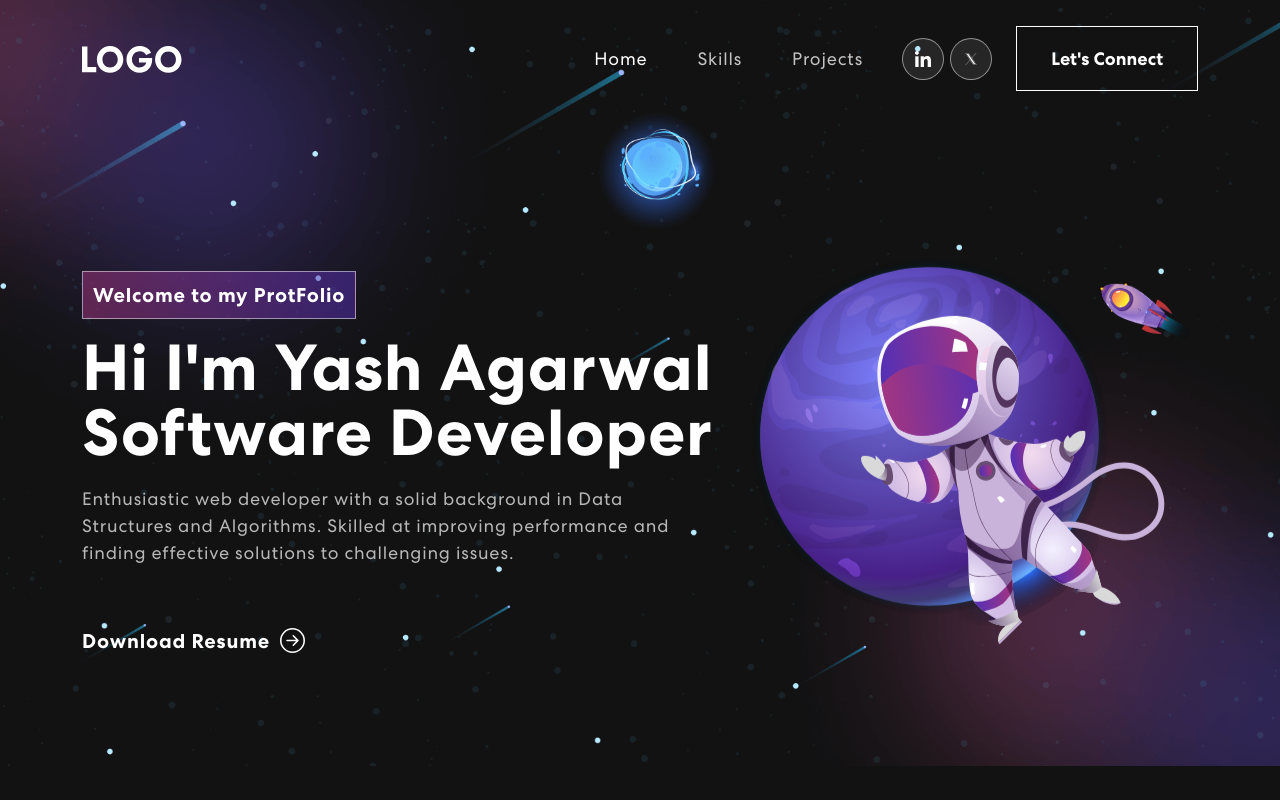
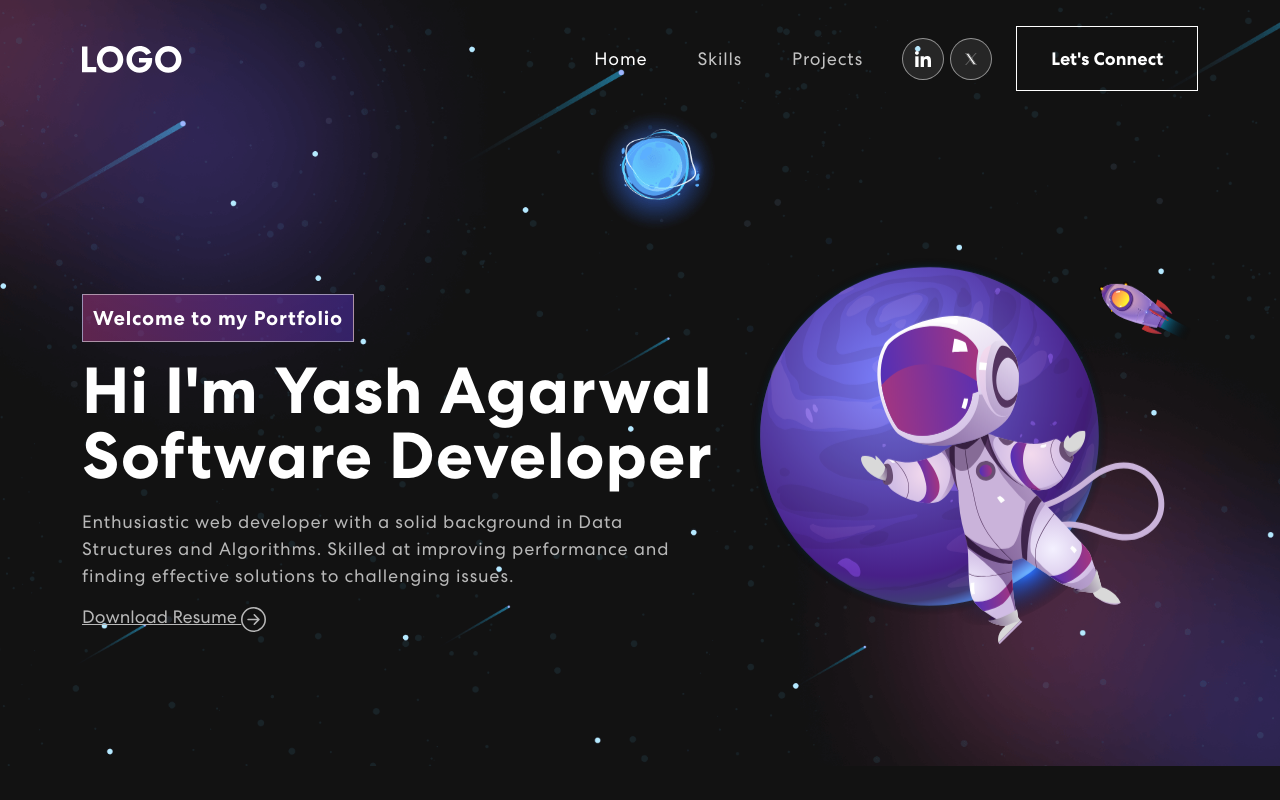
Before and after one commit to Yash-032/Protfolio, a React (Create React App) app: page / in a window 1280 px wide. Built offline with nearby package versions, Linux system fonts and the light colour scheme.

Commit message:
Resume Added

```diff
--- a/src/App.css
+++ b/src/App.css
@@ -296,3 +296,13 @@ nav.navbar .navbar-toggler[aria-expanded="true"] .navbar-toggler-icon {
 .txt-rotate > .wrap {
   border-right: 0.08em solid #666;
 }
+.resume-link {
+  text-decoration: underline;
+  color: #B8B8B8; /* Change color as desired */
+  font-size: 18px;
+}
+
+.arrow-icon {
+  font-size: 25px; /* Adjust size as desired */
+  vertical-align: middle;
+}
--- a/src/components/Banner.js
+++ b/src/components/Banner.js
@@ -1,10 +1,11 @@
-import { useState, useEffect } from "react"
-import { Col, Container, Row } from "react-bootstrap"
-import { ArrowRightCircle } from "react-bootstrap-icons"
-import headerImg from "../assets/img/header-img.svg"
+import { useState, useEffect } from "react";
+import { Col, Container, Row } from "react-bootstrap";
+import { ArrowRightCircle } from "react-bootstrap-icons";
+import headerImg from "../assets/img/header-img.svg";
+import YashResumePDF from '../assets/img/Resume.pdf';
 
 export const Banner = () => {
-    const toRotate = [ "Software Developer" , "Web Developer"];
+    const toRotate = ["Software Developer", "Web Developer"];
     const [loopNum, setLoopNum] = useState(0);
     const [isDeleting, setIsDeleting] = useState(false);
     const [text, setText] = useState('');
@@ -43,24 +44,27 @@ export const Banner = () => {
         } else {
             setIndex(prevIndex => prevIndex + 1);
         }
-      }
+    };
     return (
         <section className="banner" id="home">
             <Container>
                 <Row className="align-items-center">
                     <Col xs={12} md={6} xl={7}>
-                        <span className="tagline">Welcome to my ProtFolio</span>
-                        <h1>{`Hi I'm Yash Agarwal `}<br></br><span className="wrap"> {text}</span></h1>
+                        <span className="tagline">Welcome to my Portfolio</span>
+                        <h1>{`Hi I'm Yash Agarwal `}<br /><span className="wrap"> {text}</span></h1>
                         <p>
                             Enthusiastic web developer with a solid background in Data Structures and Algorithms. Skilled at improving performance and finding effective solutions to challenging issues.
                         </p>
-                        <button onClick={()=> console.log('Connect')}>Download Resume<ArrowRightCircle size={25}/></button>
+                        {/* Button to trigger the download */}
+                        <a href={YashResumePDF} download="Yash_Resume" class="resume-link" >Download Resume <ArrowRightCircle size={25} /></a>
                     </Col>
                     <Col xs={12} md={6} xl={5}>
-                            <img src={headerImg} alt="Headder Img"></img>
+                        <img src={headerImg} alt="Header Img" />
                     </Col>
                 </Row>
             </Container>
         </section>
-    )
-}
+    );
+};
+
+export default Banner;
```
Also changed, not shown: 1 other file (tests, documents, lock files or other folders). Lines whose indentation alone changed are shown as unchanged.
